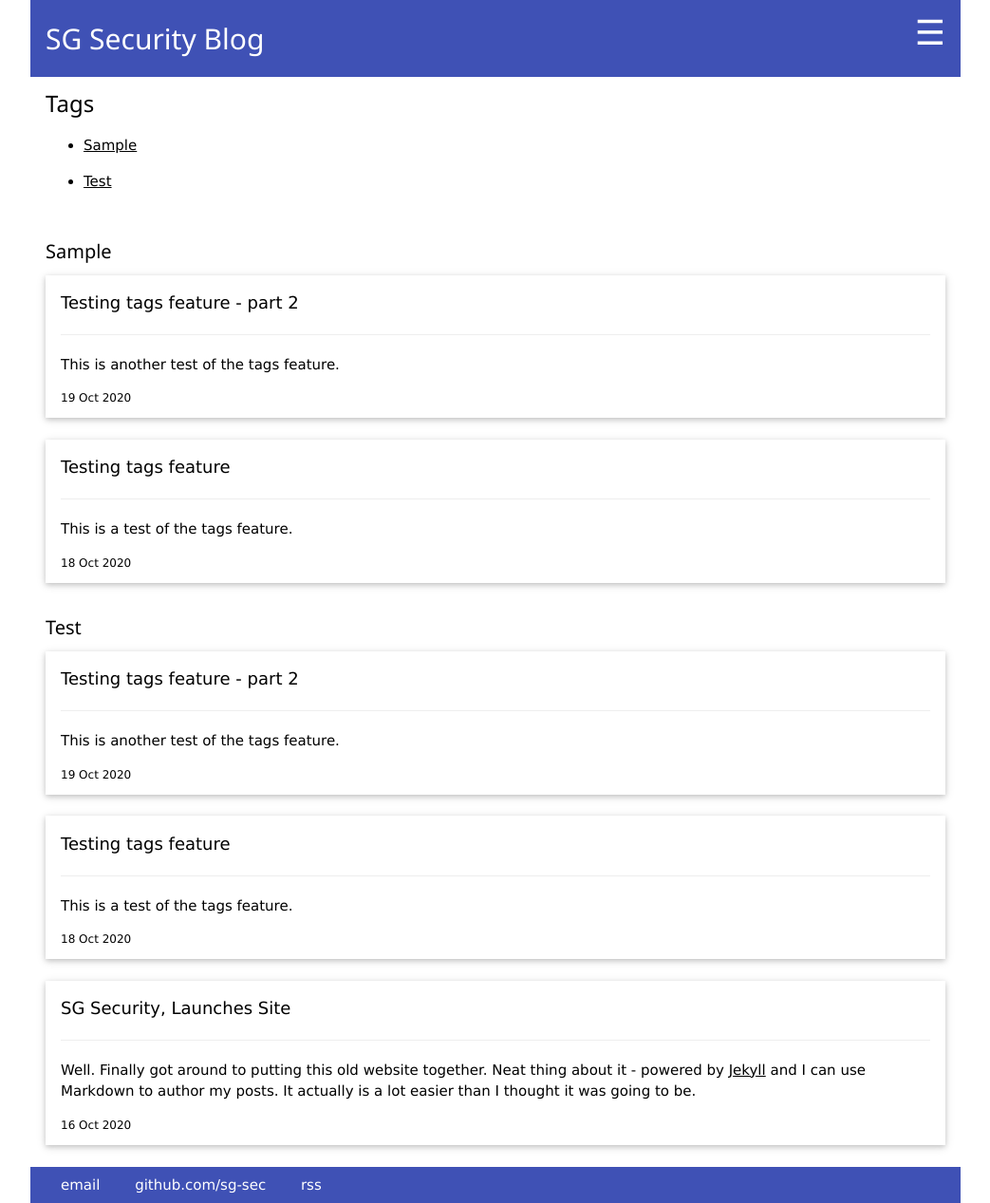
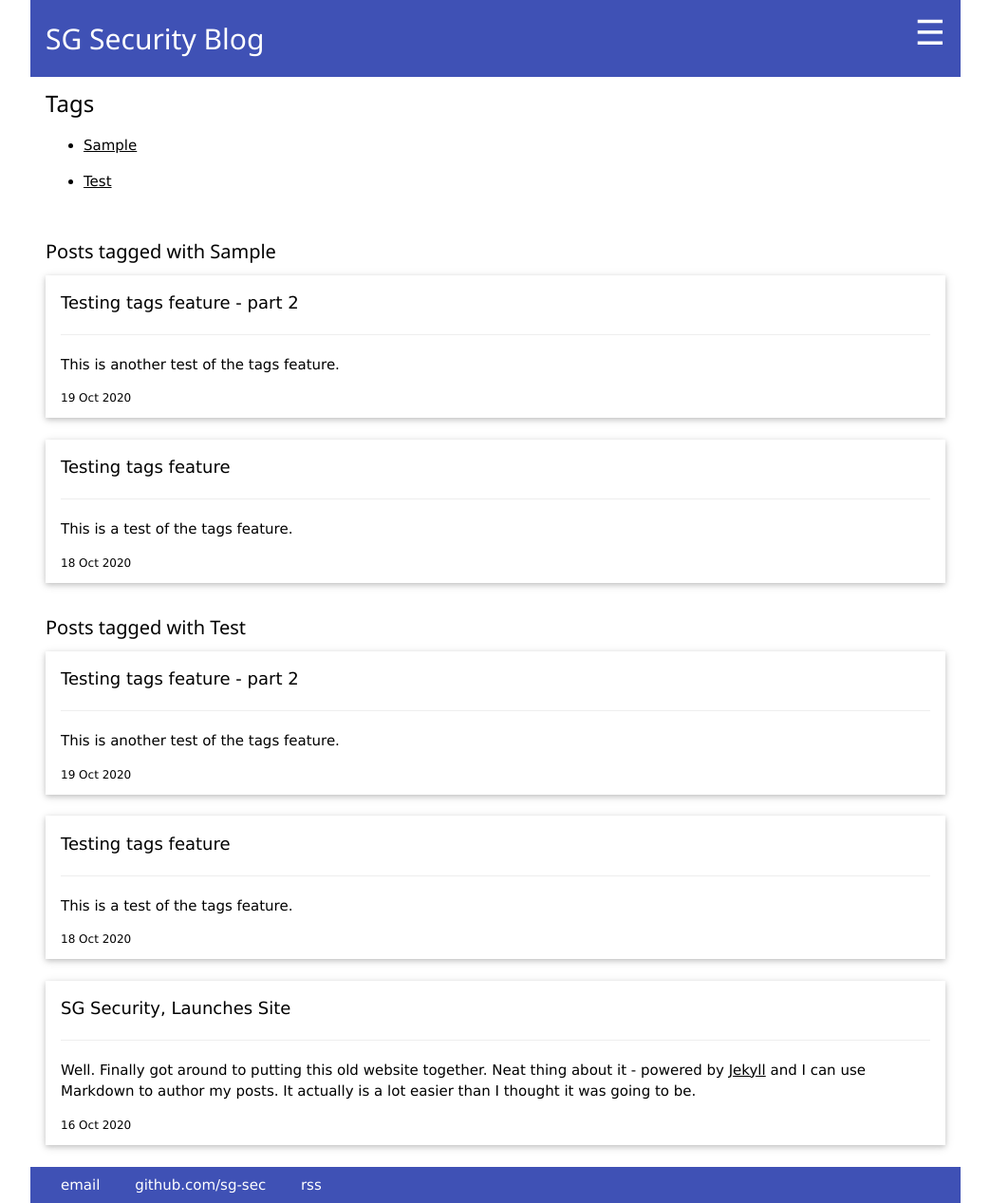
Before and after one commit to sg-sec/sg-sec.github.io, a Jekyll site: the page built from blog/tags.html, in a window 1280 px wide. Shown: the whole page at 95% size, without its empty margins (118-1161 px from the left). Built offline with Jekyll 4.4.1, drawn with Linux system fonts in a browser that asks for light colours.

Commit message:
Update tags.html

```diff
--- a/blog/tags.html
+++ b/blog/tags.html
@@ -9,9 +9,9 @@ title: SG Security Blog
         <li><a href="#{{ tag[0] }}"> {{ tag[0] }}</a></li>
     </ul>
 {% endfor %}
-</br>
+<br>
 {% for tag in sorted_tags %}
-    <h4 id="{{ tag[0] }}">{{ tag[0] }}</h4>
+    <h4 id="{{ tag[0] }}">Posts tagged with {{ tag[0] }}</h4>
     {% for post in tag[1] %}
         {% include postlistitem.html %}
         <br>
```
